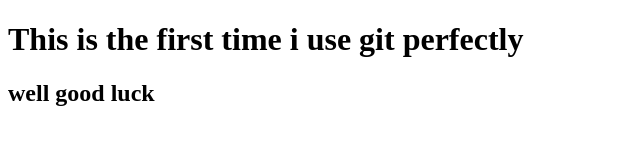
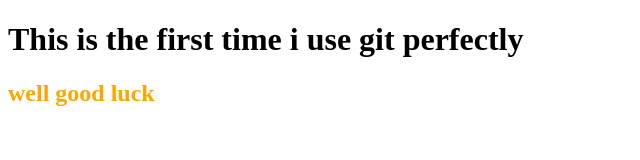
Before and after one commit to AbdAlazim-dev/first-repo-test, a plain HTML site: page index.html in a window 1280 px wide. Shown: the whole page, without its empty margins (0-640 px from the left). Drawn offline with Linux system fonts and the light colour scheme.

Commit message:
new color

```diff
--- a/index.html
+++ b/index.html
@@ -9,7 +9,7 @@
 <body>
     <header>
         <h1>This is the first time i use git perfectly</h1>
-        <h2> well good luck </h2>
+        <h2 style="color:orange;"> well good luck </h2>
     </header>
 </body>
 </html>
```
